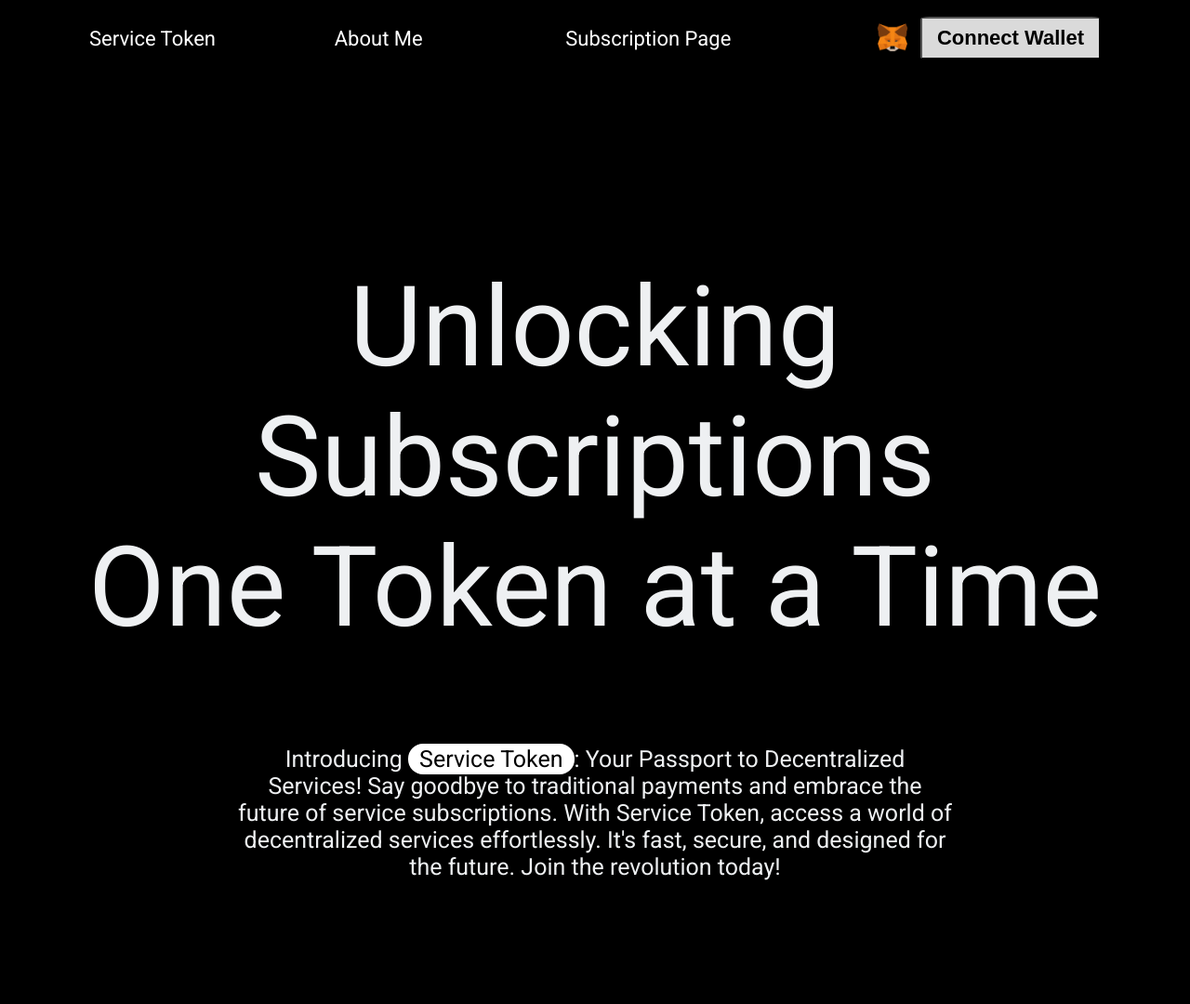
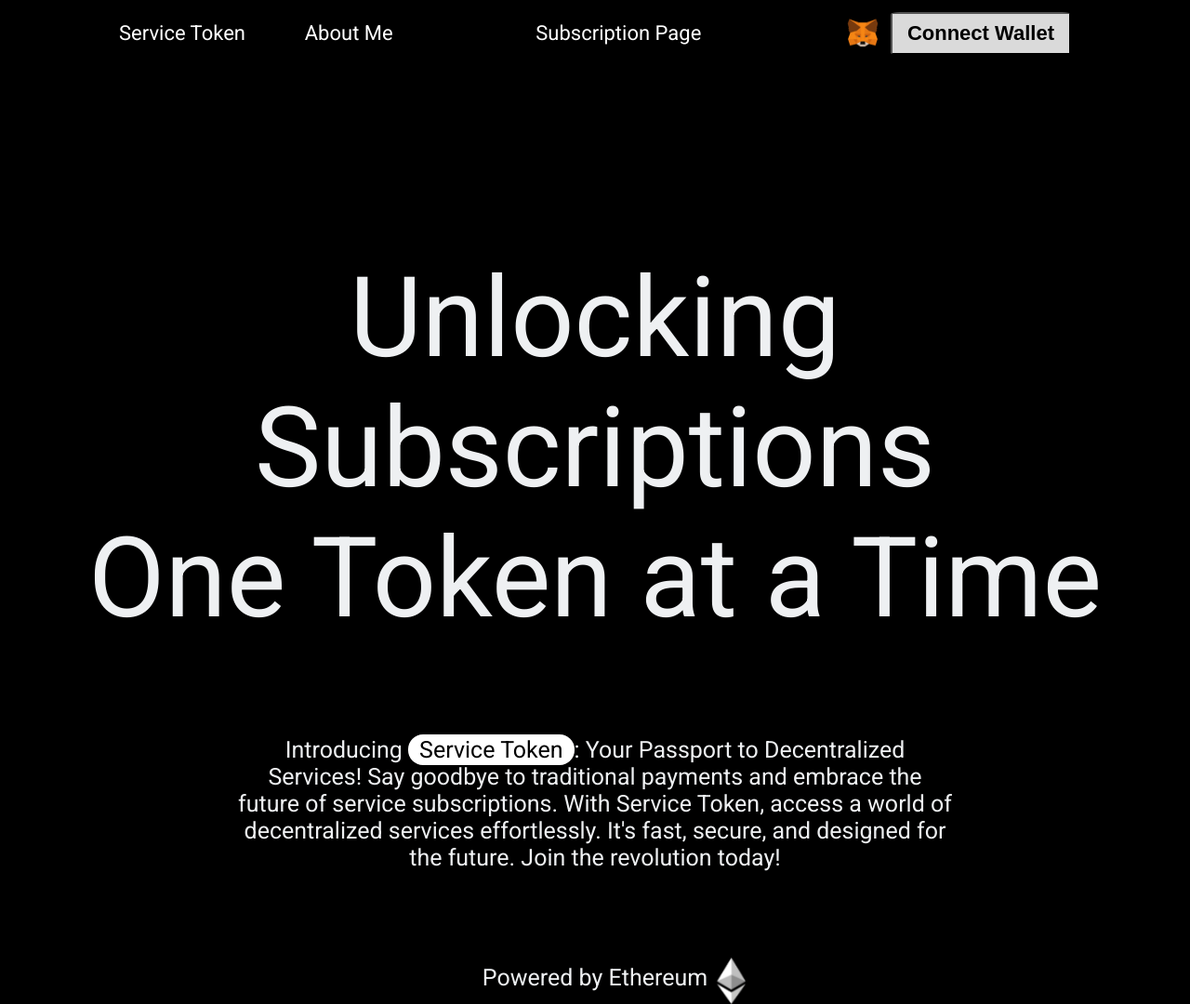
Before and after one commit to corps21/0xListService, a website with bundled scripts: page index.html in a window 1280 px wide. Shown: the whole page at 93% size. Before the commit the page ends 947 px from the top, so only its background shows below. Built offline with nearby package versions, Linux system fonts and the light colour scheme.

```diff
--- a/index.html
+++ b/index.html
@@ -37,6 +37,10 @@
 
                 Say goodbye to traditional payments and embrace the future of service subscriptions. With Service Token, access a world of decentralized services effortlessly. It's fast, secure, and designed for the future. Join the revolution today!
             </div>
+            <div id="footing">
+                Powered by Ethereum
+                <img src="flat,750x,075,f-pad,750x1000,f8f8f8.u2.jpg" alt="">
+            </div>
             <div>
 
             </div>
--- a/style.css
+++ b/style.css
@@ -49,7 +49,10 @@
     display: flex;
     justify-content: space-between;
     align-items: center;
-    padding: 18px 32px;
+    padding: 1vw 5vw;
+    position: sticky;
+    top:0;
+    background-color: black;
 }
 
 #header > div {
@@ -70,6 +73,20 @@
     width: 40px;
 }
 
+#footing{
+    margin-top:100px;
+    font-size: 25px;
+    text-align: center;
+    position: relative;
+}
+
+#footing img {
+    height: 50px;
+    position: absolute;
+    top: -0.5vw;
+    padding-left: 10px;
+}
+
 .forLinks{
     text-decoration: none;
     color: white;
@@ -86,6 +103,7 @@
     padding: 8px 16px;
     border-radius: 5%;
 }
+
 .page{
     height:100vh;
 }
```
Also changed, not shown: DALL·E 2023-09-16 16.41.37 - animated icon for a srt token, professional looking and trusty blue color.png (deleted), flat,750x,075,f-pad,750x1000,f8f8f8.u2.jpg (added), flat,750x,075,f-pad,750x1000,f8f8f8.u2.png (added).
